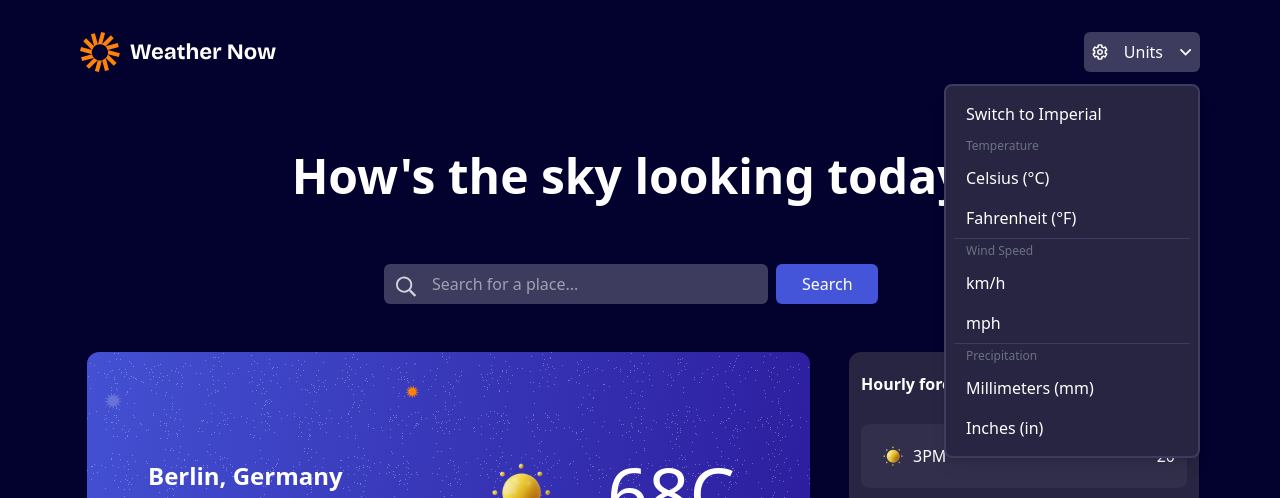
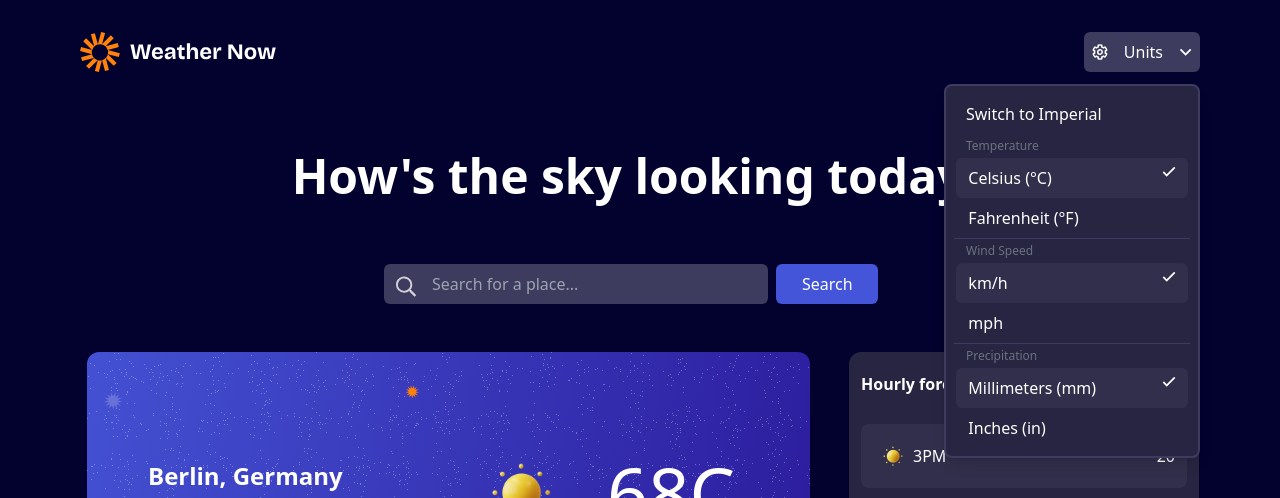
Before and after one commit to szczepanieceryk/weather-app, a React (Vite) app: page / in a window 1280 px wide. Both pictures are taken after a click on the button "Units". Shown: the top 498 px of the page. Built offline with nearby package versions, Linux system fonts and the light colour scheme.

Commit message:
fix(ui): check appropriate values for chosen unit

```diff
--- a/src/layouts/Navigation.tsx
+++ b/src/layouts/Navigation.tsx
@@ -2,8 +2,9 @@ import React, { useEffect, useRef, useState } from 'react';
 import logo from '../assets/images/logo.svg';
 import unitsIcon from '../assets/images/icon-units.svg';
 import dropdownIcon from '../assets/images/icon-dropdown.svg';
-
+import checkIcon from '../assets/images/icon-checkmark.svg';
 const Navigation: React.FC = () => {
+  const [unit, setUnit] = useState<string>('metric');
   const [open, setOpen] = useState<boolean>(false);
   const wrapperRef = useRef<HTMLDivElement | null>(null);
 
@@ -47,53 +48,84 @@ const Navigation: React.FC = () => {
               <button
                 className="w-[98%] mx-auto rounded-md text-left px-3 py-2 hover:bg-[#312f4bff]"
                 role="menuitem"
+                onClick={() => setUnit(unit === 'metric' ? 'imperial' : 'metric')}
               >
-                Switch to Imperial
+                Switch to {unit === 'metric' ? 'Imperial' : 'Metric'}
               </button>
 
               <div className="px-3 py-1 text-xs text-gray-500">Temperature</div>
               <button
-                className="w-[98%] mx-auto rounded-md text-left px-3 py-2 hover:bg-[#312f4bff]"
+                className={`flex justify-between w-[98%] mx-auto rounded-md text-left px-3 py-2 hover:bg-[#312f4bff] ${unit === 'metric' ? 'bg-[#312f4bff]' : ''}`}
                 role="menuitem"
               >
                 Celsius (°C)
+                <img
+                  src={checkIcon}
+                  alt=""
+                  className={`inline-block ml-2 ${unit === 'metric' ? 'visible' : 'invisible'}`}
+                />
               </button>
               <button
-                className="w-[98%] mx-auto rounded-md text-left px-3 py-2 hover:bg-[#312f4bff]"
+                className={`flex justify-between w-[98%] mx-auto rounded-md text-left px-3 py-2 hover:bg-[#312f4bff] ${unit === 'imperial' ? 'bg-[#312f4bff]' : ''}`}
                 role="menuitem"
               >
                 Fahrenheit (°F)
+                <img
+                  src={checkIcon}
+                  alt=""
+                  className={`inline-block ml-2 ${unit === 'imperial' ? 'visible' : 'invisible'}`}
+                />
               </button>
 
               <div className="border-t border-[#3d3b5eff]">
                 <div className="px-3 py-1 text-xs text-gray-500">Wind Speed</div>
                 <button
-                  className="w-[98%] mx-auto rounded-md text-left px-3 py-2 hover:bg-[#312f4bff]"
+                  className={`flex justify-between w-[98%] mx-auto rounded-md text-left px-3 py-2 hover:bg-[#312f4bff] ${unit === 'metric' ? 'bg-[#312f4bff]' : ''}`}
                   role="menuitem"
                 >
                   km/h
+                  <img
+                    src={checkIcon}
+                    alt=""
+                    className={`inline-block ml-2 ${unit === 'metric' ? 'visible' : 'invisible'}`}
+                  />
                 </button>
                 <button
-                  className="w-[98%] mx-auto rounded-md text-left px-3 py-2 hover:bg-[#312f4bff]"
+                  className={`flex justify-between w-[98%] mx-auto rounded-md text-left px-3 py-2 hover:bg-[#312f4bff] ${unit === 'imperial' ? 'bg-[#312f4bff]' : ''}`}
                   role="menuitem"
                 >
                   mph
+                  <img
+                    src={checkIcon}
+                    alt=""
+                    className={`inline-block ml-2 ${unit === 'imperial' ? 'visible' : 'invisible'}`}
+                  />
                 </button>
               </div>
 
               <div className="border-t border-[#3d3b5eff]">
                 <div className="px-3 py-1 text-xs text-gray-500">Precipitation</div>
                 <button
-                  className="w-[98%] mx-auto rounded-md text-left px-3 py-2 hover:bg-[#312f4bff]"
+                  className={`flex justify-between w-[98%] mx-auto rounded-md text-left px-3 py-2 hover:bg-[#312f4bff] ${unit === 'metric' ? 'bg-[#312f4bff]' : ''}`}
                   role="menuitem"
                 >
                   Millimeters (mm)
+                  <img
+                    src={checkIcon}
+                    alt=""
+                    className={`inline-block ml-2 ${unit === 'metric' ? 'visible' : 'invisible'}`}
+                  />
                 </button>
                 <button
-                  className="w-[98%] mx-auto rounded-md text-left px-3 py-2 hover:bg-[#312f4bff]"
+                  className={`flex justify-between w-[98%] mx-auto rounded-md text-left px-3 py-2 hover:bg-[#312f4bff] ${unit === 'imperial' ? 'bg-[#312f4bff]' : ''}`}
                   role="menuitem"
                 >
                   Inches (in)
+                  <img
+                    src={checkIcon}
+                    alt=""
+                    className={`inline-block ml-2 ${unit === 'imperial' ? 'visible' : 'invisible'}`}
+                  />
                 </button>
               </div>
             </div>
```
